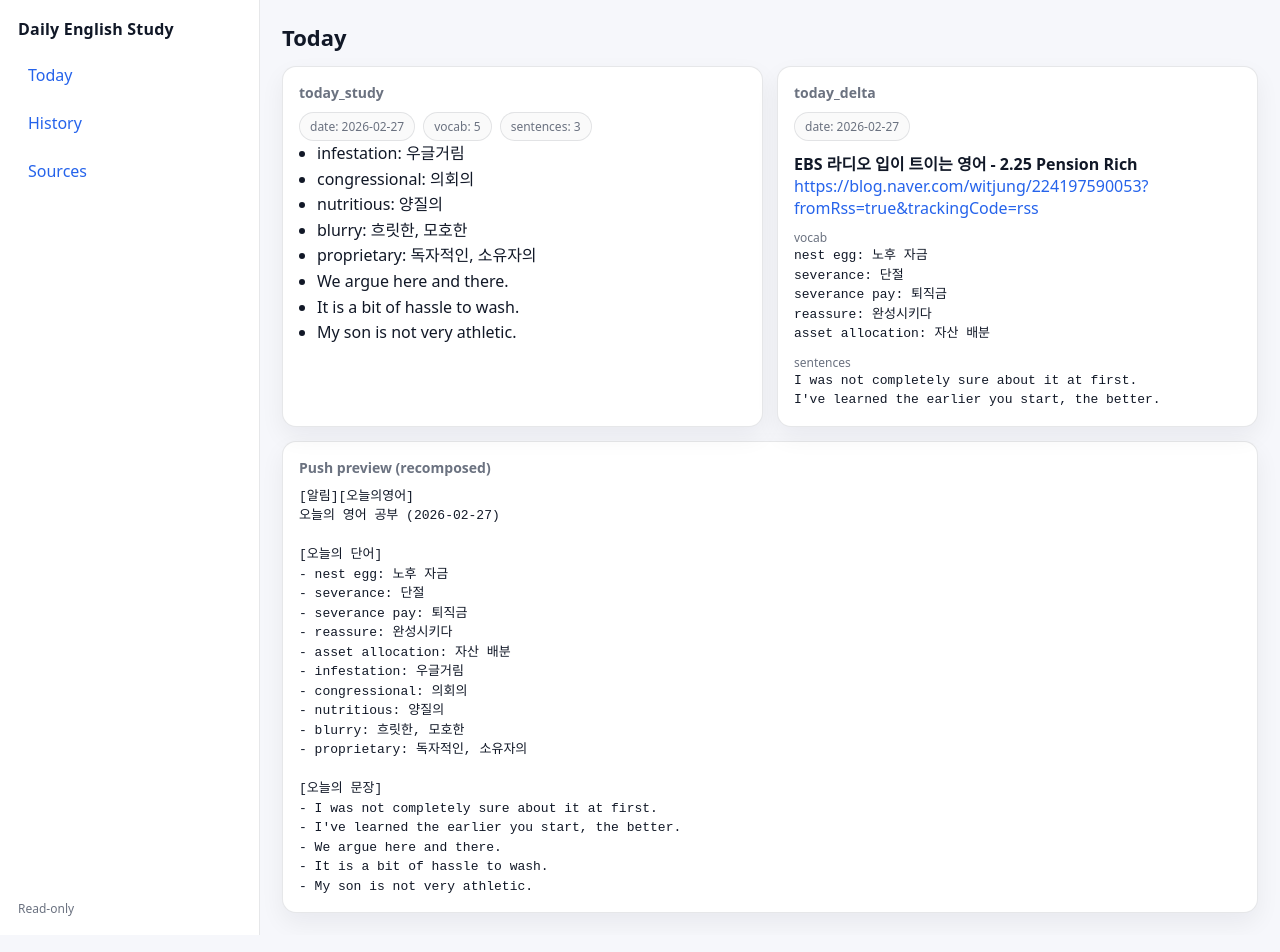
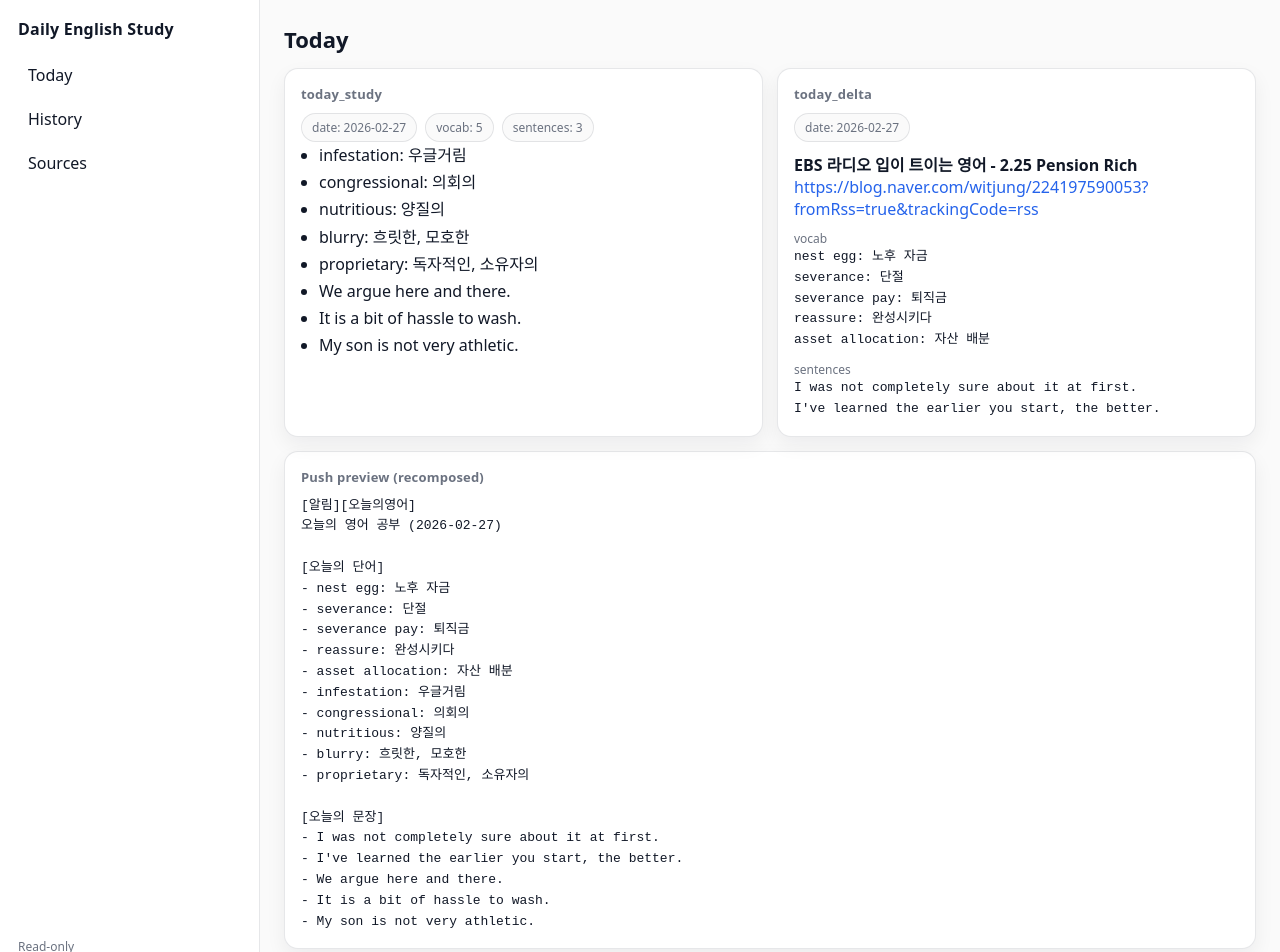
Before and after one commit to jjkkim88/daily_english_study, a Next.js app: page / in a window 1280 px wide. Shown: the top 952 px of the page. Built offline with nearby package versions, Linux system fonts and the light colour scheme.

Commit message:
style: notion-like minimal

```diff
--- a/app/globals.css
+++ b/app/globals.css
@@ -1,42 +1,78 @@
 :root{
-  --bg:#f6f7fb;
+  --bg:#fafafa;
   --panel:#ffffff;
-  --panel2:#ffffff;
   --text:#111827;
   --muted:#6b7280;
   --border:rgba(17,24,39,0.10);
   --link:#2563eb;
-  --shadow:0 10px 25px rgba(17,24,39,0.06);
+  --accent:#111827;
+  --shadow:0 8px 20px rgba(17,24,39,0.06);
 }
 *{box-sizing:border-box}
 html,body{height:100%}
-body{margin:0;background:var(--bg);color:var(--text);font-family:ui-sans-serif,system-ui,-apple-system,Segoe UI,Roboto,Helvetica,Arial,'Apple Color Emoji','Segoe UI Emoji'}
+body{
+  margin:0;
+  background:var(--bg);
+  color:var(--text);
+  font-family: ui-sans-serif, system-ui, -apple-system, Segoe UI, Roboto, Helvetica, Arial;
+}
 a{color:var(--link);text-decoration:none}
 a:hover{text-decoration:underline}
 
 .shell{display:flex;min-height:100vh}
-.sidebar{width:260px;background:var(--panel);border-right:1px solid var(--border);padding:18px;display:flex;flex-direction:column;gap:16px}
-.brand{font-weight:800;font-size:16px;letter-spacing:0.2px}
-.nav{display:flex;flex-direction:column;gap:10px}
-.nav a{padding:8px 10px;border-radius:10px}
-.nav a:hover{background:rgba(37,99,235,0.08);text-decoration:none}
+.sidebar{
+  width:260px;
+  background:var(--panel);
+  border-right:1px solid var(--border);
+  padding:18px;
+  display:flex;
+  flex-direction:column;
+  gap:16px;
+}
+.brand{
+  font-weight:800;
+  font-size:16px;
+  letter-spacing:0.2px;
+}
+.nav{display:flex;flex-direction:column;gap:6px}
+.nav a{
+  padding:8px 10px;
+  border-radius:10px;
+  color:var(--text);
+}
+.nav a:hover{background:rgba(17,24,39,0.04);text-decoration:none}
 .sidebarFooter{margin-top:auto}
 .muted{color:var(--muted);font-size:12px}
 
-.main{flex:1;padding:22px;max-width:1100px}
+.main{flex:1;padding:24px;max-width:1100px}
 .h1{font-size:22px;margin:0 0 14px 0}
 .grid{display:grid;grid-template-columns:1fr 1fr;gap:14px}
-.card{background:var(--panel);border:1px solid var(--border);border-radius:14px;padding:16px;box-shadow:var(--shadow)}
-.card h2{margin:0 0 10px 0;font-size:14px;color:var(--muted);font-weight:700}
-.pre{white-space:pre-wrap;line-height:1.5;margin:0}
-.list{margin:0;padding-left:18px;line-height:1.6}
+.card{
+  background:var(--panel);
+  border:1px solid var(--border);
+  border-radius:14px;
+  padding:16px;
+  box-shadow:var(--shadow);
+}
+.card h2{margin:0 0 10px 0;font-size:13px;color:var(--muted);font-weight:700;letter-spacing:0.2px}
+.pre{white-space:pre-wrap;line-height:1.6;margin:0}
+.list{margin:0;padding-left:18px;line-height:1.7}
 .kv{display:flex;gap:8px;flex-wrap:wrap}
-.pill{display:inline-flex;align-items:center;padding:5px 10px;border-radius:999px;border:1px solid var(--border);background:rgba(17,24,39,0.02);font-size:12px;color:var(--muted)}
+.pill{
+  display:inline-flex;
+  align-items:center;
+  padding:5px 10px;
+  border-radius:999px;
+  border:1px solid var(--border);
+  background:rgba(17,24,39,0.02);
+  font-size:12px;
+  color:var(--muted);
+}
 
 @media (max-width: 860px){
   .shell{display:block}
   .sidebar{width:auto;border-right:none;border-bottom:1px solid var(--border)}
-  .nav{flex-direction:row;flex-wrap:wrap;gap:12px}
+  .nav{flex-direction:row;flex-wrap:wrap;gap:8px}
   .main{padding:16px}
   .grid{grid-template-columns:1fr}
 }
--- a/tsconfig.json
+++ b/tsconfig.json
@@ -27,7 +27,8 @@
     "**/*.ts",
     "**/*.tsx",
     "next-env.d.ts",
-    ".next/types/**/*.ts"
+    ".next/types/**/*.ts",
+    ".next/dev/types/**/*.ts"
   ],
   "exclude": [
     "node_modules"
```
